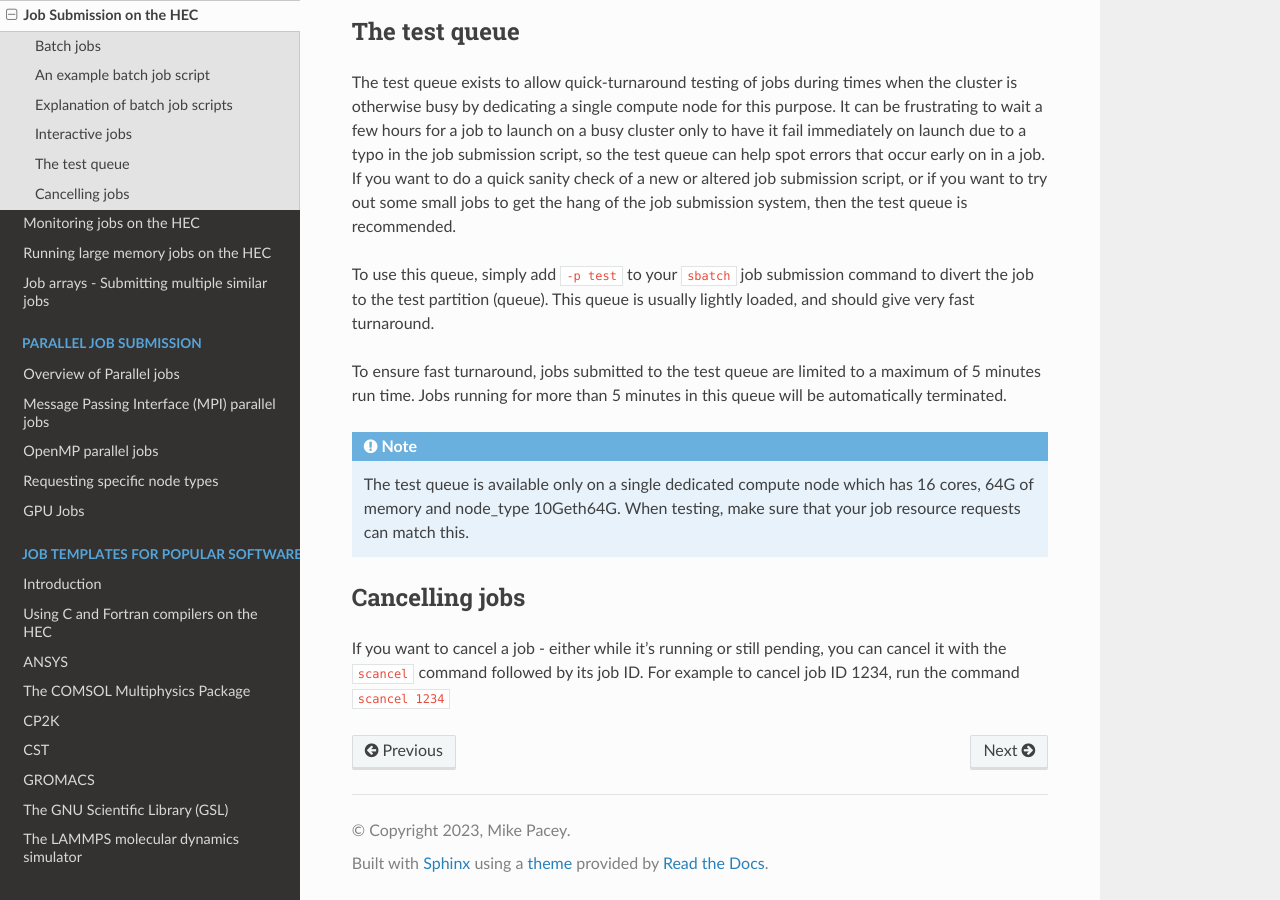
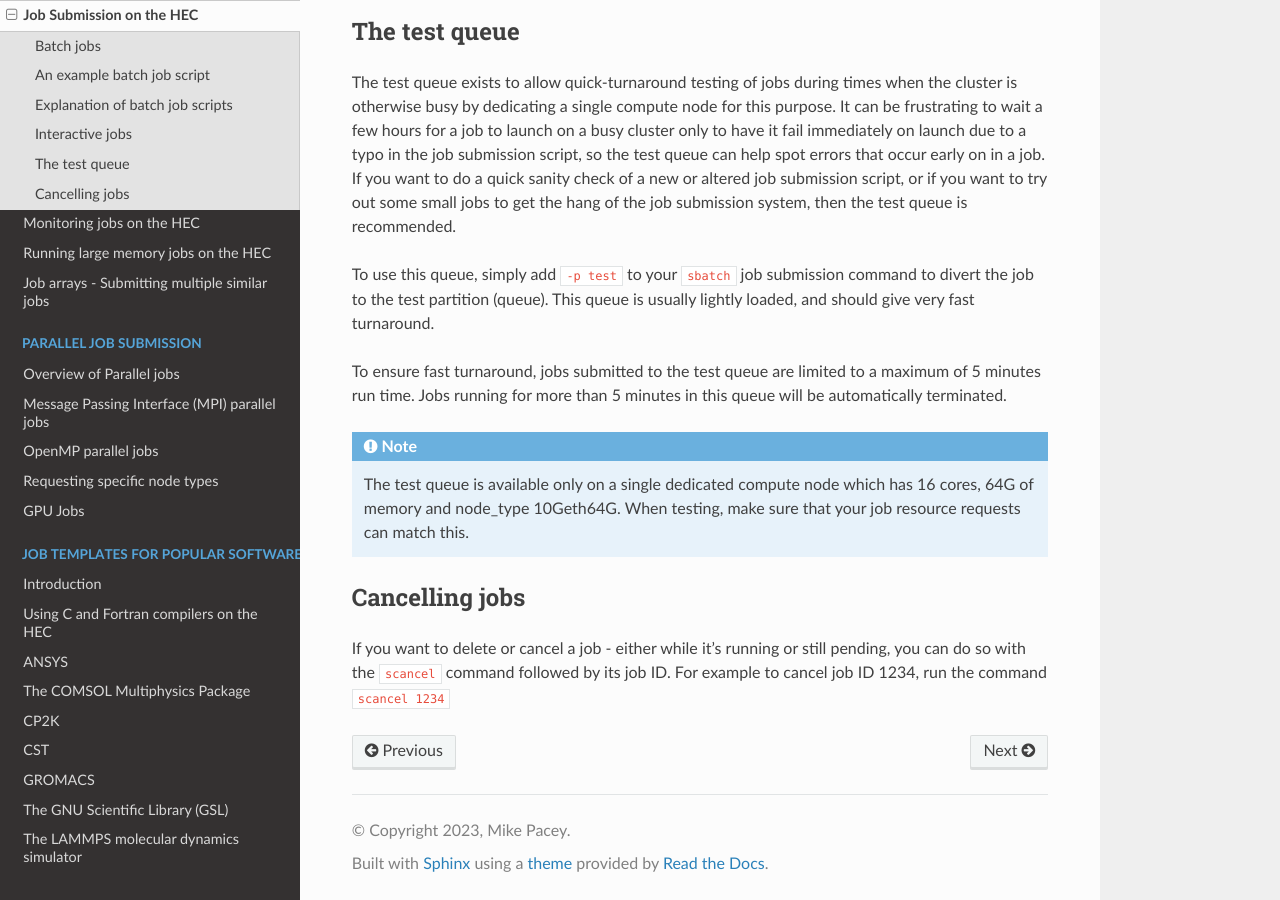
Before and after one commit to MikePacey/Lancaster-HEC, a Sphinx documentation site: the page built from docs/submit.rst, in a window 1280 px wide and 900 px high, scrolled down 3558 px. Built offline with Sphinx 7.4.7 and the Read the Docs theme 2.0.0, drawn with Linux system fonts in a browser that asks for light colours; formulas are drawn with MathJax 3.

Commit message:
main branch

```diff
--- a/docs/jobarrays.rst
+++ b/docs/jobarrays.rst
@@ -85,7 +85,8 @@ index number appears in the Job ID field:
 The above example shows a job with 100 tasks. As the cluster is busy, only tasks
 1 through 7 are currently running and the remaining tasks are listed as PD (pending).
 
-If you want to cancel all the tasks of a job at once, you can use the normal scancel command, e.g.:
+If you want to delete cancel all the tasks of a job at once, you can use the
+normal ``scancel`` command, e.g.:
 
 .. code-block:: console
 
--- a/docs/monitoring.rst
+++ b/docs/monitoring.rst
@@ -22,7 +22,8 @@ The output columns are fairly self-explanatory:
 .. list-table::
 
   * - JOBID
-    - A number used to uniquely identify your job within the job scheduling system. Use this number when you want to terminate a job via the scancel command.
+    - A number used to uniquely identify your job within the job scheduling system. Use this
+number when you want to delete or cancel a job via the ``scancel`` command.
   * - PARTITION
     - The name of the partition (queue) the job was submitted to
   * - NAME
--- a/docs/submit.rst
+++ b/docs/submit.rst
@@ -216,6 +216,6 @@ in this queue will be automatically terminated.
 Cancelling jobs
 ---------------
 
-If you want to cancel a job - either while it's running or still pending,
-you can cancel it with the ``scancel`` command followed by its job ID.
+If you want to delete or cancel a job - either while it's running or still pending,
+you can do so with the ``scancel`` command followed by its job ID.
 For example to cancel job ID 1234, run the command ``scancel 1234``
```
